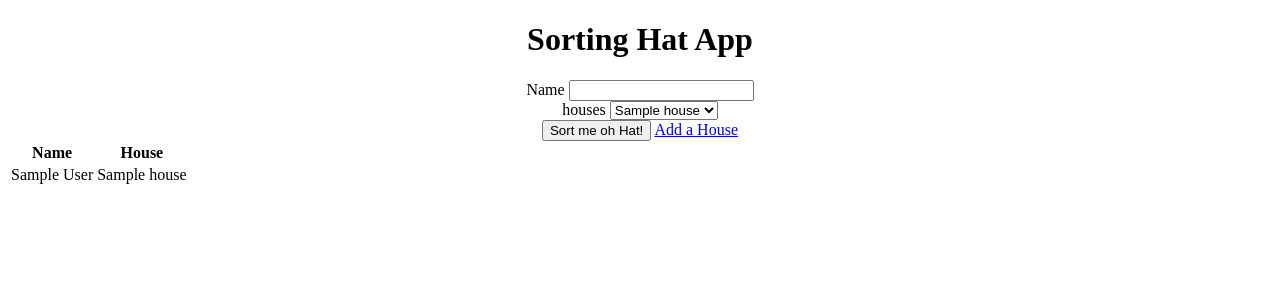
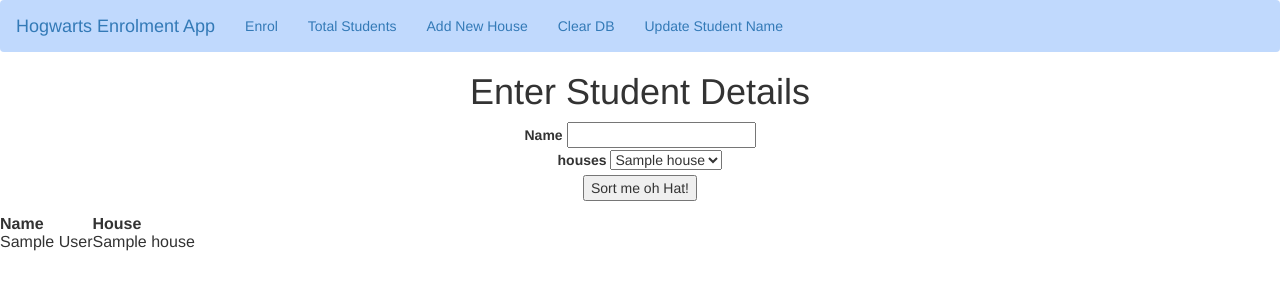
Before and after one commit to Harry84/DevOps-Core-Fundamental-Project, a Flask app: page / in a window 1280 px wide. Shown: the top 300 px of the page. Run offline with Flask 2, Linux system fonts and the light colour scheme; tables that the repository leaves empty hold one stand-in row (values such as "Sample post"); some libraries are stand-ins or nearby versions.

Commit message:
navbar partially working

```diff
--- a/application/models.py
+++ b/application/models.py
@@ -26,18 +26,3 @@
 class HouseAdd(FlaskForm):
     name = StringField("Subject Name", validators=[DataRequired()])
     submit = SubmitField('Add')
-
-
-'''above here______________________'''
-
-# class Houses(db.Model):
-#     __tablename__ = 'houses'
-#     id = db.Column(db.Integer, primary_key=True)
-#     house_name = db.Column(db.String(30), nullable=False)
-#     students = db.relationship('Students', backref='house_idbr')
-
-# class Staff(db.Model):
-#     __tablename__ = 'staff'
-#     id = db.Column(db.Integer, primary_key=True)
-#     staff_name = db.Column(db.String(30), nullable=False)
-#     house_id = db.Column(db.Integer, db.ForeignKey('houses.id'), nullable=False)
--- /dev/null
+++ b/application/templates/base.html
@@ -0,0 +1,31 @@
+<html>
+
+<head>
+    {% block title %}
+    <title>Application</title>
+    {% endblock %}
+    <link rel="stylesheet" href="https://maxcdn.bootstrapcdn.com/bootstrap/3.4.1/css/bootstrap.min.css">
+    <script src="https://ajax.googleapis.com/ajax/libs/jquery/3.5.1/jquery.min.js"></script>
+    <script src="https://maxcdn.bootstrapcdn.com/bootstrap/3.4.1/js/bootstrap.min.js"></script>
+</head>
+
+<body>
+    <nav class="navbar navbar-expand-lg navbar-light" style="background-color: #c0d9fd;">
+        <div class="container-fluid">
+            <div class="navbar-header">
+                <a class="navbar-brand" href="/">Hogwarts Enrolment App</a>
+            </div>
+            <ul class="nav navbar-nav">
+                <li class="active"><a href="/">Enrol</a></li>
+                <li><a href="/count_students">Total Students</a></li>
+                <li><a href="/addhouses">Add New House</a></li>
+                <li><a href="/clearall">Clear DB</a></li>
+                <li><a href="/updatestudent">Update Student Name</a></li>
+            </ul>
+        </div>
+    </nav>
+    {% block content %}
+    {% endblock %}
+</body>
+
+</html>
--- a/application/templates/index.html
+++ b/application/templates/index.html
@@ -1,10 +1,12 @@
-<!DOCTYPE html>
-<html>
-    <head>
-        <title>Hogwarts Student Intake</title>
-    </head>
+{% extends 'base.html' %}
+
+{% block title %}
+<title>Hogwarts App</title>
+{% endblock %}
+
+{% block content %}
     <body style="text-align: center">
-        <h1>Sorting Hat App</h1>
+        <h1>Enter Student Details</h1>
 	  <div class='form'>
             <form method='POST' action=''>
                 {{ form.hidden_tag() }}
@@ -12,7 +14,7 @@
                 <br>
                 {{ form.houseID.label }} {{ form.houseID}}
                 <br>
-		{{ form.submit }}   <span><a href="{{ url_for('addhouses') }}">Add a House</a></span>
+				{{ form.submit }}
             </form>
         </div>
 	<div class='students'>
@@ -29,4 +31,4 @@
 	</table>
 	</div>
     </body>
-</html>
+{% endblock %}
```
Also changed, not shown: application/templates/addhouses.html (+7 -6 lines), application/test.db.
